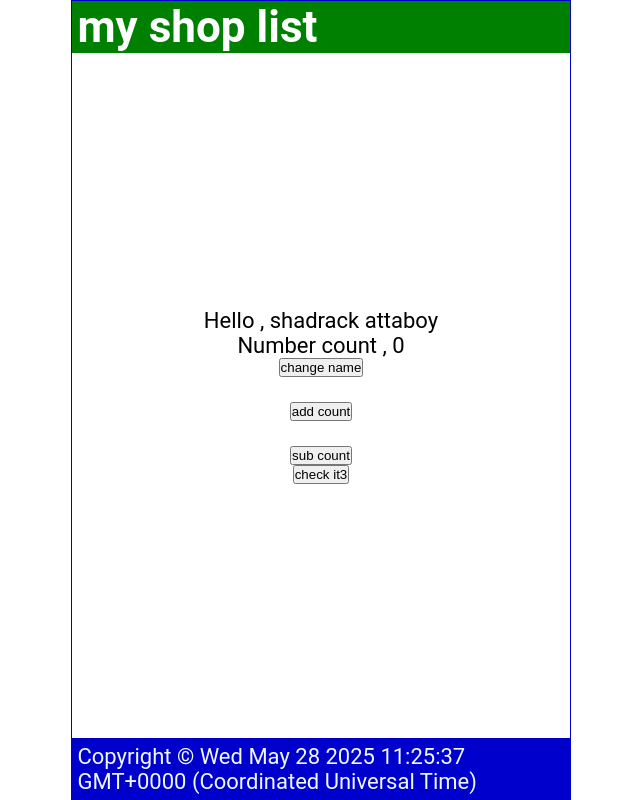
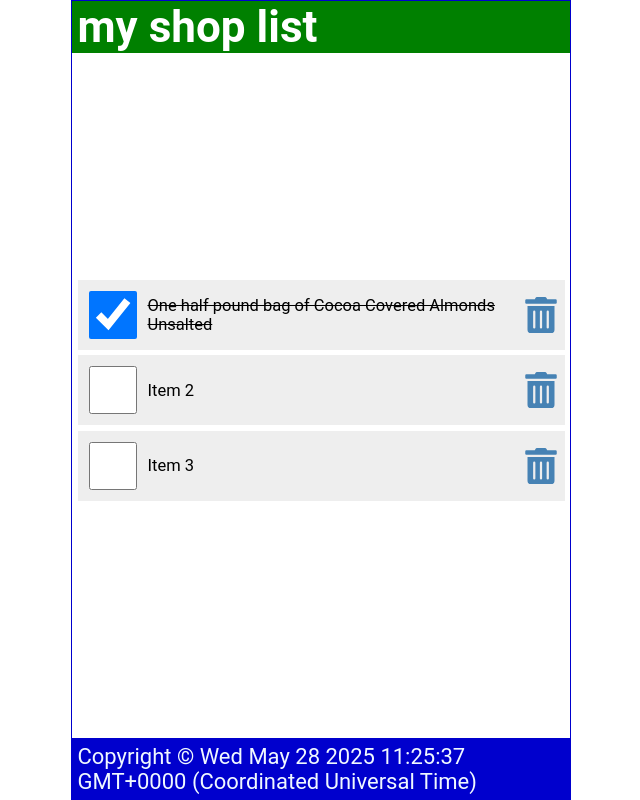
Before and after one commit to shadrack71/reactjs_web_project, a React (Create React App) app: page / in a window 1280 px wide. Shown: the whole page, without its empty margins (319-959 px from the left). Built offline with nearby package versions, Linux system fonts and the light colour scheme.

Commit message:
working on list and keys

```diff
--- a/package.json
+++ b/package.json
@@ -36,5 +36,8 @@
       "last 1 firefox version",
       "last 1 safari version"
     ]
+  },
+  "devDependencies": {
+    "react-icons": "^5.5.0"
   }
 }
--- a/src/Content.js
+++ b/src/Content.js
@@ -1,11 +1,41 @@
 import React from 'react'
 import { useState } from 'react'
+import { FaTrashAlt} from 'react-icons/fa'
 
 
 
 const Content = () => {
     const [name , setName] = useState('shadrack attaboy')
     const [count , setCount] = useState(0)
+    const [ items , setItems] = useState([
+      {
+          id: 1,
+          checked: true,
+          item: "One half pound bag of Cocoa Covered Almonds Unsalted"
+      },
+      {
+          id: 2,
+          checked: false,
+          item: "Item 2"
+      },
+      {
+          id: 3,
+          checked: false,
+          item: "Item 3"
+      }
+  ]);
+  const handleCheck = (id)=>{
+    const listItems = items.map((item)=> item.id === id ? { ...item, checked: !item.checked} : item)
+    setItems(listItems)
+    localStorage.setItem('shoppinglist',JSON.stringify(listItems))
+
+  }
+  const handleDelete = (id) =>{
+    const listItems = items.filter((item) =>item.id !== id)
+    setItems(listItems)
+    localStorage.setItem('shoppinglist',JSON.stringify(listItems))
+
+  }
 
     const name_functions =() => {
         const names = [ 'shadrack','kinsimba','kabazo']
@@ -26,14 +56,44 @@
         let i = count -1
         setCount(i)
     }
+
+
   return (
     <main>
-        <p> Hello , {name}</p>
-        <p> Number count , {count}</p>
-        <button onClick={name_functions}>change name</button><br/>
-        <button onClick={handleClick}>add count</button><br/>
-        <button onClick={handleClick3}>sub count</button>
-        <button onClick={(e)=> handleClick2(e)}>check it3</button>
+      {items.length ? (
+
+
+        // {/* <p> Hello , {name}</p>
+        // <p> Number count , {count}</p>
+        // <button onClick={name_functions}>change name</button><br/>
+        // <button onClick={handleClick}>add count</button><br/>
+        // <button onClick={handleClick3}>sub count</button> */}
+
+        // {/* <button onClick={(e)=> handleClick2(e)}>check it3</button> */}
+        <ul>
+          {items.map((item) => (
+            <li className='item' key={item.id}>
+              <input
+              type='checkbox'
+              onChange={()=>handleCheck(item.id)}
+              checked={item.checked}/>
+              <label
+                style={(item.checked) ? {textDecoration:'line-through'} :null}
+                onDoubleClick={()=>handleCheck(item.id)}
+
+              >{item.item}</label>
+
+             <FaTrashAlt
+              onClick={()=>handleDelete(item.id)}
+              role='button'
+              tabIndex='0'/>
+            </li>
+
+          ))}
+        </ul>
+ ):(
+  <p style={{ marginTop: '2rem' }}>Your list is empty.</p>
+ )}
 
     </main>
   )
--- a/src/index.css
+++ b/src/index.css
@@ -57,3 +57,63 @@
   display: grid;
   place-content: center;
 }
+
+
+ul {
+  width: 100%;
+  list-style: none;
+  padding: 0 0.25rem 0.25rem;
+}
+
+ul li::before {
+  content: "\200B";
+}
+
+.item {
+  display: flex;
+  justify-content: flex-start;
+  align-items: center;
+  padding: 0.5rem 0 0.5rem 0.5rem;
+  margin: 0.25rem 0;
+  background-color: #eee;
+}
+
+.item:first-child {
+  margin: 0;
+}
+
+.item input[type="checkbox"] {
+  text-align: center;
+  width: 2.5rem;
+  width: 48px;
+  min-width: 48px;
+  height: 2.5rem;
+  height: 48px;
+  min-height: 48px;
+  cursor: pointer;
+  margin-right: 0.5rem;
+}
+
+.item input[type="checkbox"]:focus + label {
+  text-decoration: underline;
+}
+
+.item > label {
+  font-size: 0.75rem;
+  flex-grow: 1;
+}
+
+.item svg {
+  width: 48px;
+  min-width: 48px;
+  height: 36px;
+  font-size: 1rem;
+  color: steelblue;
+  cursor: pointer;
+}
+
+.item svg:focus,
+.item svg:hover {
+  color: red;
+  outline: none;
+}
```
Also changed, not shown: 1 other file (tests, documents, lock files or other folders).
